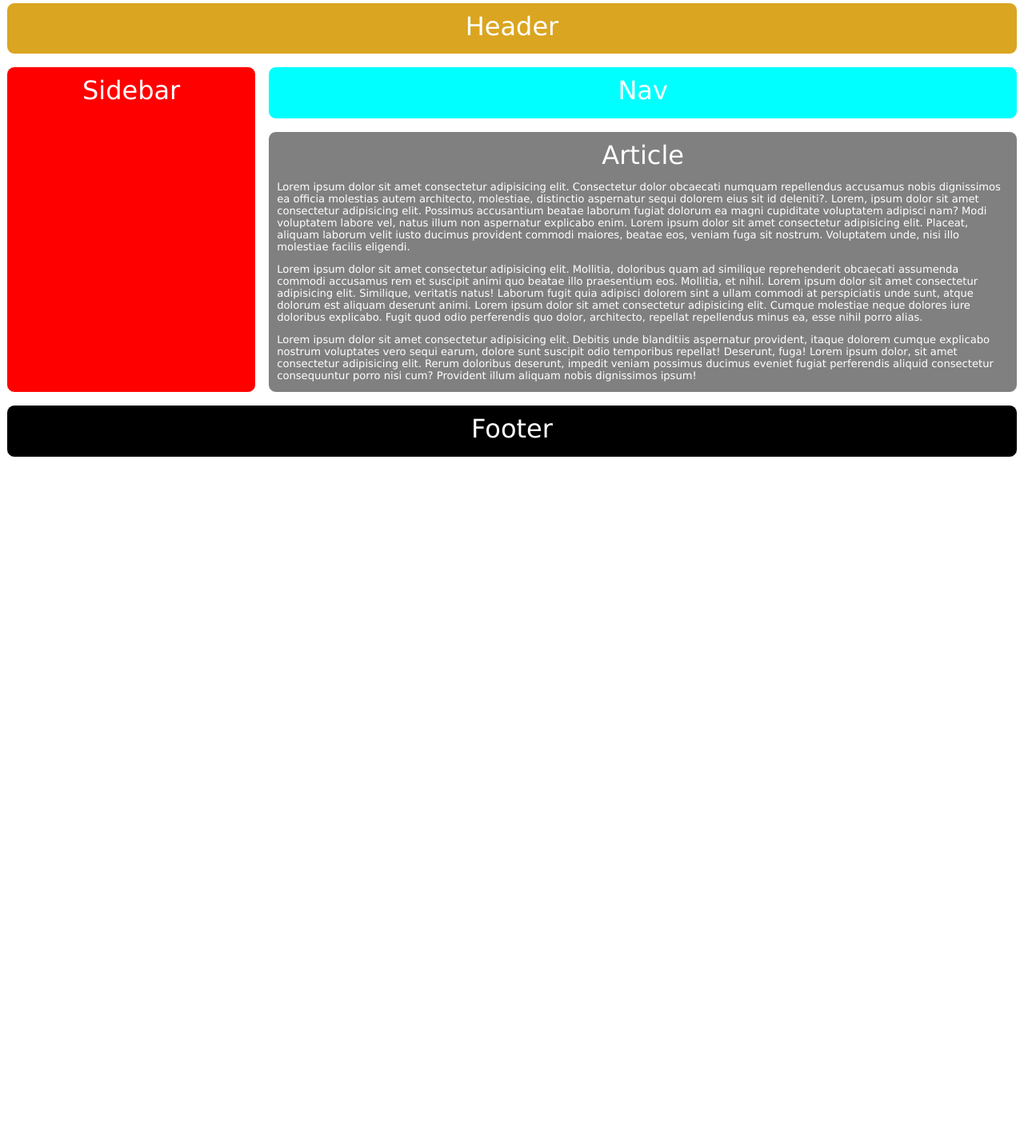
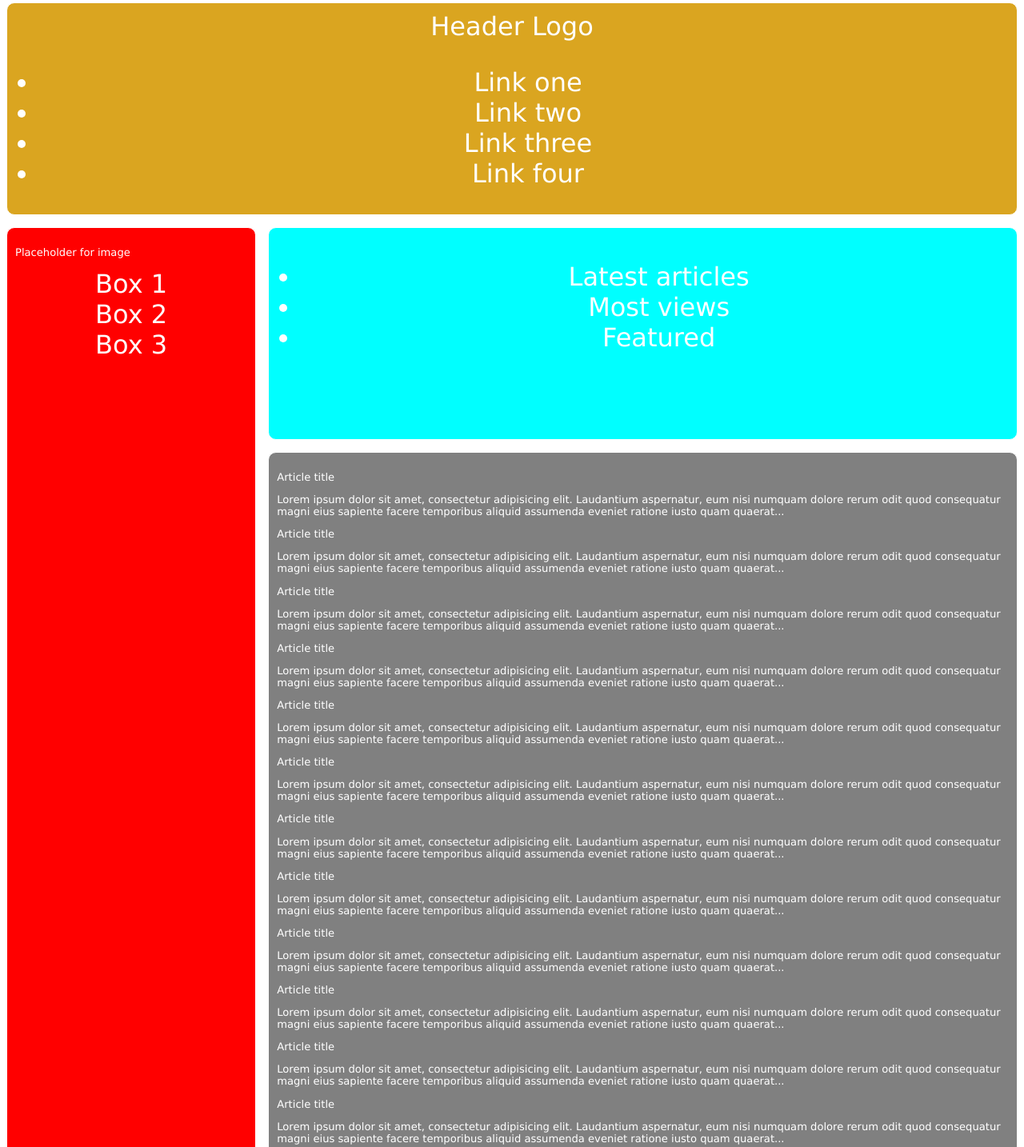
Before and after one commit to rsmostlyharmless/grid-exercise3, a plain HTML site: page index.html in a window 1280 px wide. Shown: the part 5-1439 px from the top of the page at 80% size. Before the commit the page ends 800 px from the top, so only its background shows below. Drawn offline with Linux system fonts and the light colour scheme.

Commit message:
written content added to html

```diff
--- a/index.html
+++ b/index.html
@@ -11,15 +11,91 @@
 <body>
 
     <div class="container">
-        <div class="area" id="header">Header</div>
-        <div class="area" id="sidebar">Sidebar</div>
-        <div class="area" id="nav">Nav</div>
-        <div class="area" id="article">Article
-            <p>Lorem ipsum dolor sit amet consectetur adipisicing elit. Consectetur dolor obcaecati numquam repellendus accusamus nobis dignissimos ea officia molestias autem architecto, molestiae, distinctio aspernatur sequi dolorem eius sit id deleniti?. Lorem, ipsum dolor sit amet consectetur adipisicing elit. Possimus accusantium beatae laborum fugiat dolorum ea magni cupiditate voluptatem adipisci nam? Modi voluptatem labore vel, natus illum non aspernatur explicabo enim. Lorem ipsum dolor sit amet consectetur adipisicing elit. Placeat, aliquam laborum velit iusto ducimus provident commodi maiores, beatae eos, veniam fuga sit nostrum. Voluptatem unde, nisi illo molestiae facilis eligendi.</p>
-            <p>Lorem ipsum dolor sit amet consectetur adipisicing elit. Mollitia, doloribus quam ad similique reprehenderit obcaecati assumenda commodi accusamus rem et suscipit animi quo beatae illo praesentium eos. Mollitia, et nihil. Lorem ipsum dolor sit amet consectetur adipisicing elit. Similique, veritatis natus! Laborum fugit quia adipisci dolorem sint a ullam commodi at perspiciatis unde sunt, atque dolorum est aliquam deserunt animi. Lorem ipsum dolor sit amet consectetur adipisicing elit. Cumque molestiae neque dolores iure doloribus explicabo. Fugit quod odio perferendis quo dolor, architecto, repellat repellendus minus ea, esse nihil porro alias.</p>
-            <p>Lorem ipsum dolor sit amet consectetur adipisicing elit. Debitis unde blanditiis aspernatur provident, itaque dolorem cumque explicabo nostrum voluptates vero sequi earum, dolore sunt suscipit odio temporibus repellat! Deserunt, fuga! Lorem ipsum dolor, sit amet consectetur adipisicing elit. Rerum doloribus deserunt, impedit veniam possimus ducimus eveniet fugiat perferendis aliquid consectetur consequuntur porro nisi cum? Provident illum aliquam nobis dignissimos ipsum!</p>
+
+        <div class="area" id="header">
+            <div class="logo">Header Logo</div>
+            <div class="menu">
+                <ul>
+                    <li>Link one</li>
+                    <li>Link two</li>
+                    <li>Link three</li>
+                    <li>Link four</li>
+                </ul>
+            </div>
         </div>
-        <div class="area" id="footer">Footer</div>
+
+        <div class="area" id="sidebar">
+            <div class="photo">
+                <p>Placeholder for image</p>
+            </div>
+            <div class="side-content">Box 1</div>
+            <div class="side-content">Box 2</div>
+            <div class="side-content">Box 3</div>
+        </div>
+
+        <div class="area" id="nav">
+            <ul>
+                <li>Latest articles</li>
+                <li>Most views</li>
+                <li>Featured</li>
+            </ul>
+        </div>
+
+        <div class="area" id="article">
+            <div class="card">
+                <p class="title">Article title</p>
+                <p>Lorem ipsum dolor sit amet, consectetur adipisicing elit. Laudantium aspernatur, eum nisi numquam dolore rerum odit quod consequatur magni eius sapiente facere temporibus aliquid assumenda eveniet ratione iusto quam quaerat...</p>
+            </div>
+            <div class="card">
+                <p class="title">Article title</p>
+                <p>Lorem ipsum dolor sit amet, consectetur adipisicing elit. Laudantium aspernatur, eum nisi numquam dolore rerum odit quod consequatur magni eius sapiente facere temporibus aliquid assumenda eveniet ratione iusto quam quaerat...</p>
+            </div>
+            <div class="card">
+                <p class="title">Article title</p>
+                <p>Lorem ipsum dolor sit amet, consectetur adipisicing elit. Laudantium aspernatur, eum nisi numquam dolore rerum odit quod consequatur magni eius sapiente facere temporibus aliquid assumenda eveniet ratione iusto quam quaerat...</p>
+            </div>
+            <div class="card">
+                <p class="title">Article title</p>
+                <p>Lorem ipsum dolor sit amet, consectetur adipisicing elit. Laudantium aspernatur, eum nisi numquam dolore rerum odit quod consequatur magni eius sapiente facere temporibus aliquid assumenda eveniet ratione iusto quam quaerat...</p>
+            </div>
+            <div class="card">
+                <p class="title">Article title</p>
+                <p>Lorem ipsum dolor sit amet, consectetur adipisicing elit. Laudantium aspernatur, eum nisi numquam dolore rerum odit quod consequatur magni eius sapiente facere temporibus aliquid assumenda eveniet ratione iusto quam quaerat...</p>
+            </div>
+            <div class="card">
+                <p class="title">Article title</p>
+                <p>Lorem ipsum dolor sit amet, consectetur adipisicing elit. Laudantium aspernatur, eum nisi numquam dolore rerum odit quod consequatur magni eius sapiente facere temporibus aliquid assumenda eveniet ratione iusto quam quaerat...</p>
+            </div>
+            <div class="card">
+                <p class="title">Article title</p>
+                <p>Lorem ipsum dolor sit amet, consectetur adipisicing elit. Laudantium aspernatur, eum nisi numquam dolore rerum odit quod consequatur magni eius sapiente facere temporibus aliquid assumenda eveniet ratione iusto quam quaerat...</p>
+            </div>
+            <div class="card">
+                <p class="title">Article title</p>
+                <p>Lorem ipsum dolor sit amet, consectetur adipisicing elit. Laudantium aspernatur, eum nisi numquam dolore rerum odit quod consequatur magni eius sapiente facere temporibus aliquid assumenda eveniet ratione iusto quam quaerat...</p>
+            </div>
+            <div class="card">
+                <p class="title">Article title</p>
+                <p>Lorem ipsum dolor sit amet, consectetur adipisicing elit. Laudantium aspernatur, eum nisi numquam dolore rerum odit quod consequatur magni eius sapiente facere temporibus aliquid assumenda eveniet ratione iusto quam quaerat...</p>
+            </div>
+            <div class="card">
+                <p class="title">Article title</p>
+                <p>Lorem ipsum dolor sit amet, consectetur adipisicing elit. Laudantium aspernatur, eum nisi numquam dolore rerum odit quod consequatur magni eius sapiente facere temporibus aliquid assumenda eveniet ratione iusto quam quaerat...</p>
+            </div>
+            <div class="card">
+                <p class="title">Article title</p>
+                <p>Lorem ipsum dolor sit amet, consectetur adipisicing elit. Laudantium aspernatur, eum nisi numquam dolore rerum odit quod consequatur magni eius sapiente facere temporibus aliquid assumenda eveniet ratione iusto quam quaerat...</p>
+            </div>
+            <div class="card">
+                <p class="title">Article title</p>
+                <p>Lorem ipsum dolor sit amet, consectetur adipisicing elit. Laudantium aspernatur, eum nisi numquam dolore rerum odit quod consequatur magni eius sapiente facere temporibus aliquid assumenda eveniet ratione iusto quam quaerat...</p>
+            </div>
+        </div>
+
+        <div class="area" id="footer">
+            <p>Copyright &copy; Octo-Life 2022</p>
+        </div>
+
     </div>
 
 </body>
```
